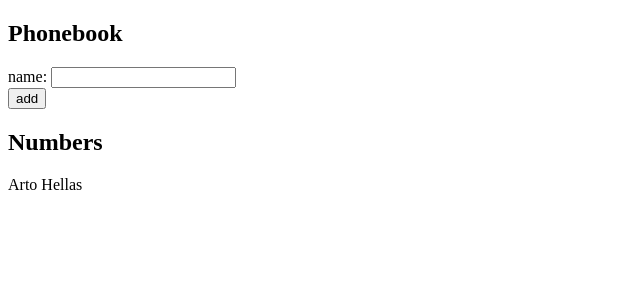
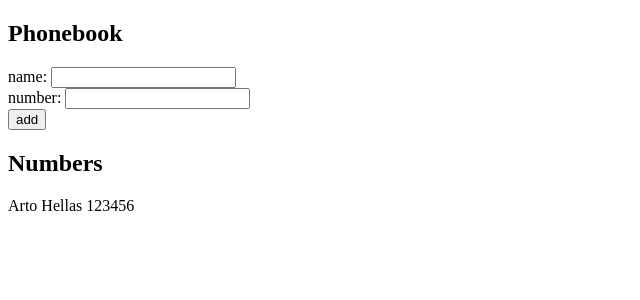
Before and after one commit to Althaf-ahammed/FullStackOpen, a React (Vite) app in the folder part2/phonebook/: page / in a window 1280 px wide. Shown: the top 300 px of the page, without its empty margins (0-640 px from the left). Built offline with nearby package versions, Linux system fonts and the light colour scheme.

Commit message:
exercise 2.8

```diff
--- a/part2/phonebook/src/App.jsx
+++ b/part2/phonebook/src/App.jsx
@@ -1,8 +1,9 @@
 import { useState } from "react";
 
 const App = () => {
-  const [persons, setPersons] = useState([{ name: "Arto Hellas" }]);
+  const [persons, setPersons] = useState([{ name: "Arto Hellas",number: 123456 }]);
   const [newName, setNewName] = useState("");
+  const [newNumber, setNewNumber] = useState("");
 
   const handleChange = (event) => {
     setNewName(event.target.value);
@@ -14,17 +15,24 @@
     if (checkPerson) {
       alert(`${newName} is already added to phonebook`);
     } else {
-      const personObject = { name: newName };
+      const personObject = { name: newName,number: newNumber };
       setPersons(persons.concat(personObject));
       setNewName("");
+      setNewNumber("")
     }
   };
+
+  const handleNumberChange = (event) => {
+    setNewNumber(event.target.value)
+  }
+
   return (
     <div>
       <h2>Phonebook</h2>
       <form onSubmit={handleSubmit}>
         <div>
           name: <input value={newName} onChange={handleChange} />
+          <div>number: <input value={newNumber} onChange={handleNumberChange} /></div>
         </div>
         <div>
           <button type="submit">add</button>
@@ -33,7 +41,7 @@
       <h2>Numbers</h2>
       <div>
         {persons.map((person) => (
-          <p key={person.name}>{person.name}</p>
+          <p key={person.name}>{person.name} {person.number}</p>
         ))}
       </div>
     </div>
```
